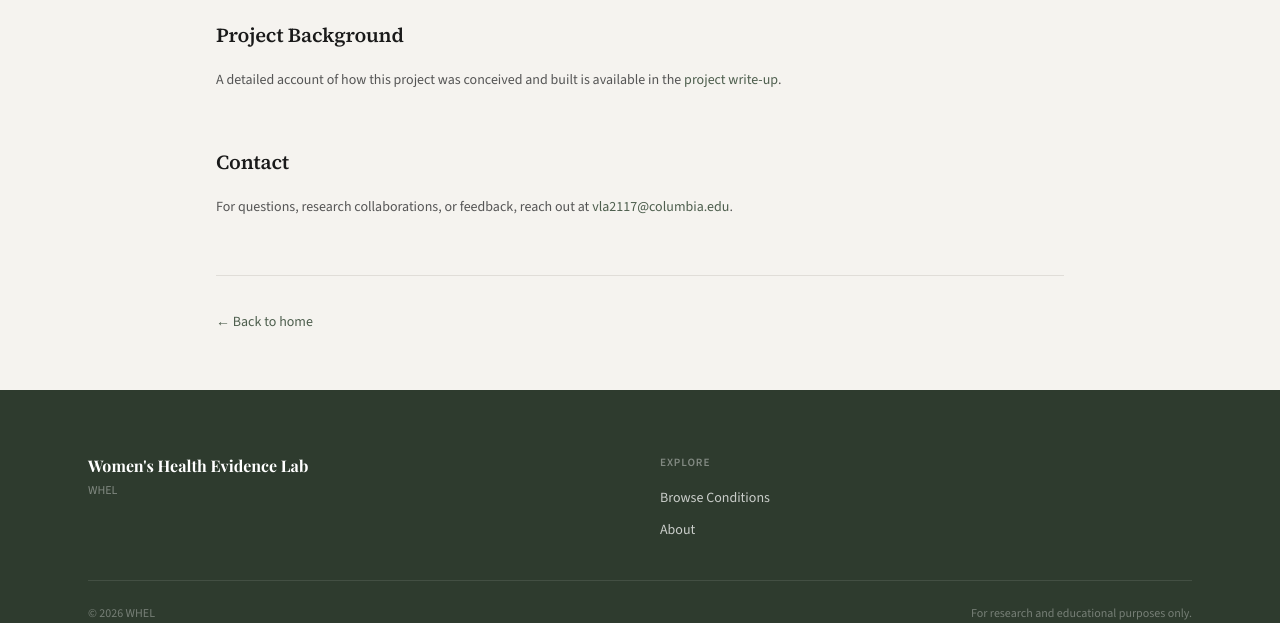
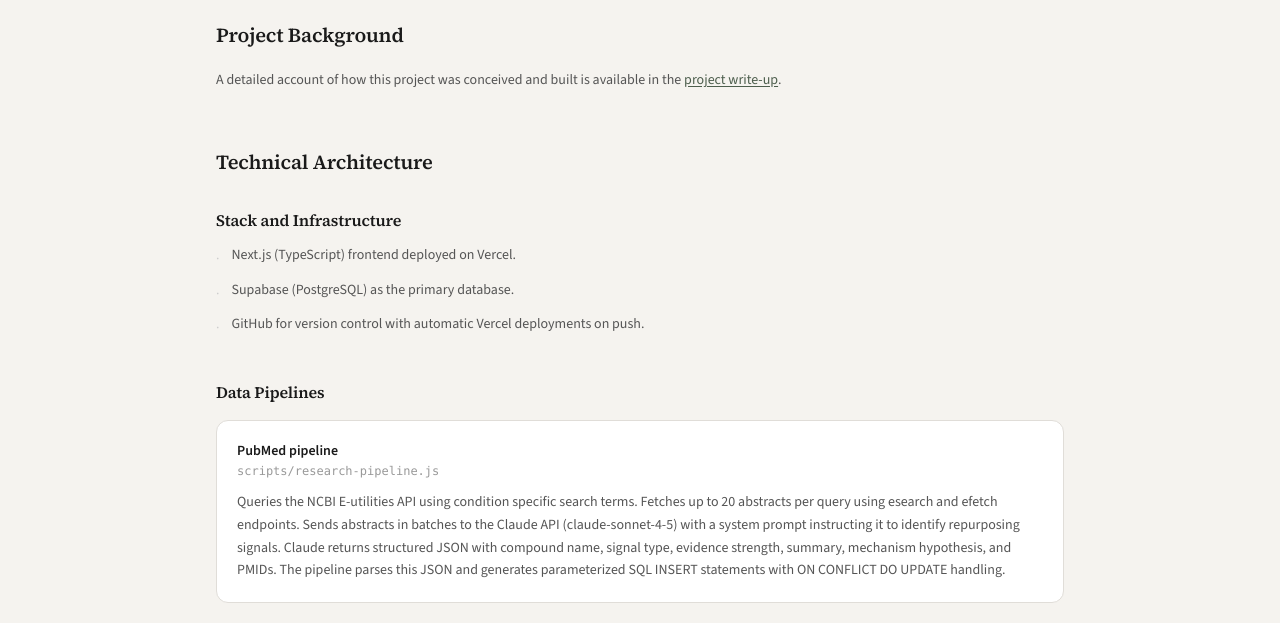
Before and after one commit to veronicas-world/Rediscover, a Next.js app: page /about/more-information in a window 1280 px wide. Shown: the part 284-907 px from the top of the page. Built offline with nearby package versions, Linux system fonts and the light colour scheme; no server answers.

Commit message:
Update homepage description, technical architecture page, underline substack link

```diff
--- a/app/about/more-information/page.tsx
+++ b/app/about/more-information/page.tsx
@@ -38,13 +38,130 @@
                 href="https://veronicaagudelo.substack.com/p/my-first-project-womens-health-evidence"
                 target="_blank"
                 rel="noopener noreferrer"
-                className="font-medium hover:underline underline-offset-2"
+                className="font-medium underline underline-offset-2 hover:opacity-75"
                 style={{ color: "#4D5E4D" }}
               >
                 project write-up
               </a>
               .
             </p>
+          </section>
+
+          <section>
+            <h2 className="font-heading text-xl font-bold mb-8" style={{ color: "#1a1a1a" }}>
+              Technical Architecture
+            </h2>
+            <div className="space-y-10">
+
+              {/* Stack */}
+              <div>
+                <h3 className="font-heading text-base font-semibold mb-3" style={{ color: "#1a1a1a" }}>
+                  Stack and Infrastructure
+                </h3>
+                <ul className="space-y-2 text-sm leading-relaxed" style={{ color: "#555" }}>
+                  {[
+                    "Next.js (TypeScript) frontend deployed on Vercel.",
+                    "Supabase (PostgreSQL) as the primary database.",
+                    "GitHub for version control with automatic Vercel deployments on push.",
+                  ].map((item) => (
+                    <li key={item} className="flex gap-3">
+                      <span className="mt-1 shrink-0" style={{ color: "#ccc" }}>·</span>
+                      <span>{item}</span>
+                    </li>
+                  ))}
+                </ul>
+              </div>
+
+              {/* Pipelines */}
+              <div>
+                <h3 className="font-heading text-base font-semibold mb-4" style={{ color: "#1a1a1a" }}>
+                  Data Pipelines
+                </h3>
+                <div className="space-y-5">
+
+                  {[
+                    {
+                      name: "PubMed pipeline",
+                      file: "scripts/research-pipeline.js",
+                      body: "Queries the NCBI E-utilities API using condition specific search terms. Fetches up to 20 abstracts per query using esearch and efetch endpoints. Sends abstracts in batches to the Claude API (claude-sonnet-4-5) with a system prompt instructing it to identify repurposing signals. Claude returns structured JSON with compound name, signal type, evidence strength, summary, mechanism hypothesis, and PMIDs. The pipeline parses this JSON and generates parameterized SQL INSERT statements with ON CONFLICT DO UPDATE handling.",
+                    },
+                    {
+                      name: "OpenFDA pipeline",
+                      file: "scripts/openfda-pipeline.js",
+                      body: "Queries the FDA Adverse Event Reporting System (FAERS) via the OpenFDA REST API. Uses a two pass approach: Pass 1 queries female patients who reported gynecological or condition relevant reactions while taking the target drug. Pass 2 pulls a general sample of female patient reports for baseline context. Filters for reactions with two or more reports to exclude single report noise. Sends reaction frequency summaries to Claude for analysis. Each signal links directly to the live OpenFDA query URL for verification.",
+                    },
+                    {
+                      name: "ClinicalTrials.gov pipeline",
+                      file: "scripts/clinicaltrials-pipeline.js",
+                      body: "Queries the ClinicalTrials.gov v2 API for registered trials involving the target drug. Extracts posted adverse event tables where available. Sends relevant trial data to Claude to identify any gynecological or condition relevant findings reported as secondary outcomes or adverse events.",
+                    },
+                    {
+                      name: "Reddit pipeline",
+                      file: "scripts/reddit-pipeline.js",
+                      body: "Queries public Reddit communities (r/Endo, r/endometriosis, r/PCOS, r/PMDD, r/Menopause, r/Perimenopause, r/vulvodynia) using Reddit's public JSON search API without authentication. Runs 8 treatment focused search queries per subreddit including terms like \"what helped\", \"off label\", \"anyone tried\", and \"worked for me\". Collects up to 25 top posts per query, deduplicates by post ID, and sends titles and post bodies to Claude. Claude is instructed to identify only treatments mentioned independently by two or more users, with emphasis on off-label or unexpected use cases. Individual post URLs and titles are stored as source entries.",
+                    },
+                  ].map(({ name, file, body }) => (
+                    <div
+                      key={name}
+                      className="bg-white rounded-xl p-5"
+                      style={{ border: "1px solid #E0DDD8" }}
+                    >
+                      <p className="text-sm font-semibold mb-0.5" style={{ color: "#1a1a1a" }}>{name}</p>
+                      <p className="text-xs mb-3 font-mono" style={{ color: "#999" }}>{file}</p>
+                      <p className="text-sm leading-relaxed" style={{ color: "#555" }}>{body}</p>
+                    </div>
+                  ))}
+                </div>
+              </div>
+
+              {/* Signal selection */}
+              <div>
+                <h3 className="font-heading text-base font-semibold mb-3" style={{ color: "#1a1a1a" }}>
+                  Signal Selection Logic
+                </h3>
+                <p className="text-sm leading-relaxed" style={{ color: "#555" }}>
+                  Claude acts as the classification layer across all four pipelines. For each pipeline the model receives raw data (abstracts, reaction frequency tables, trial data, or forum posts) and a system prompt defining what constitutes a signal worth surfacing. The key filtering criteria are: recurrence (a finding must appear in multiple sources or reports, not just once), relevance to one of the six conditions, and whether the compound was originally developed for a different indication. Claude returns structured JSON which the pipeline scripts convert to SQL. Signal type and evidence strength are assigned by Claude based on the data source and the nature of the finding.
+                </p>
+              </div>
+
+              {/* Schema */}
+              <div>
+                <h3 className="font-heading text-base font-semibold mb-3" style={{ color: "#1a1a1a" }}>
+                  Database Schema
+                </h3>
+                <p className="text-sm leading-relaxed" style={{ color: "#555" }}>
+                  Five core tables: <span className="font-mono text-xs" style={{ color: "#666" }}>conditions</span>, <span className="font-mono text-xs" style={{ color: "#666" }}>compounds</span>, <span className="font-mono text-xs" style={{ color: "#666" }}>repurposing_signals</span>, <span className="font-mono text-xs" style={{ color: "#666" }}>sources</span>, and <span className="font-mono text-xs" style={{ color: "#666" }}>cross_condition_patterns</span>. Repurposing signals link compounds to conditions via foreign keys. Sources link to signals and carry source type metadata (<span className="font-mono text-xs" style={{ color: "#666" }}>pubmed</span>, <span className="font-mono text-xs" style={{ color: "#666" }}>faers</span>, <span className="font-mono text-xs" style={{ color: "#666" }}>clinical_trial</span>, <span className="font-mono text-xs" style={{ color: "#666" }}>reddit</span>) which determines which frontend tab a signal appears in. A unique constraint on <span className="font-mono text-xs" style={{ color: "#666" }}>(compound_id, condition_id)</span> prevents duplicate signals and enables upsert behavior on pipeline reruns.
+                </p>
+              </div>
+
+              {/* Frontend routing */}
+              <div>
+                <h3 className="font-heading text-base font-semibold mb-3" style={{ color: "#1a1a1a" }}>
+                  Frontend Signal Routing
+                </h3>
+                <p className="text-sm leading-relaxed mb-4" style={{ color: "#555" }}>
+                  Tab assignment on condition detail pages is determined at render time by reading the <span className="font-mono text-xs" style={{ color: "#666" }}>source_type</span> of each signal&apos;s associated sources.
+                </p>
+                <ul className="space-y-2 text-sm leading-relaxed" style={{ color: "#555" }}>
+                  {[
+                    ["pubmed, clinical_trial", "Direct Research tab"],
+                    ["faers, sider", "Cross-Condition Signals tab"],
+                    ["pathway_signal, caution_signal (signal_type)", "Pathway Insights tab"],
+                    ["reddit", "Community Forum Reports tab"],
+                  ].map(([source, dest]) => (
+                    <li key={source} className="flex gap-3 items-baseline">
+                      <span className="mt-1 shrink-0" style={{ color: "#ccc" }}>·</span>
+                      <span>
+                        <span className="font-mono text-xs" style={{ color: "#666" }}>{source}</span>
+                        {" → "}
+                        {dest}
+                      </span>
+                    </li>
+                  ))}
+                </ul>
+              </div>
+
+            </div>
           </section>
 
           <section>
--- a/app/page.tsx
+++ b/app/page.tsx
@@ -82,7 +82,7 @@
               className="text-base sm:text-lg mb-8 leading-relaxed"
               style={{ color: "#555" }}
             >
-              Women&apos;s Health Evidence Lab (WHEL) surfaces existing drugs and compounds that published evidence suggests may be relevant to six of the most neglected conditions in women&apos;s medicine. These conditions are chronically underfunded and underresearched. Every signal is drawn from real data sources and linked to its original reference.
+              Women&apos;s Health Evidence Lab (WHEL) investigates overlooked signals across underrecognized and underfunded conditions in women&apos;s health. WHEL integrates data from multiple sources, including published studies, regulatory databases, adverse event reporting systems, and patient reported experiences, to identify patterns that are not captured by traditional research approaches.
             </p>
             <div className="flex flex-col sm:flex-row gap-3">
               <Link
```
